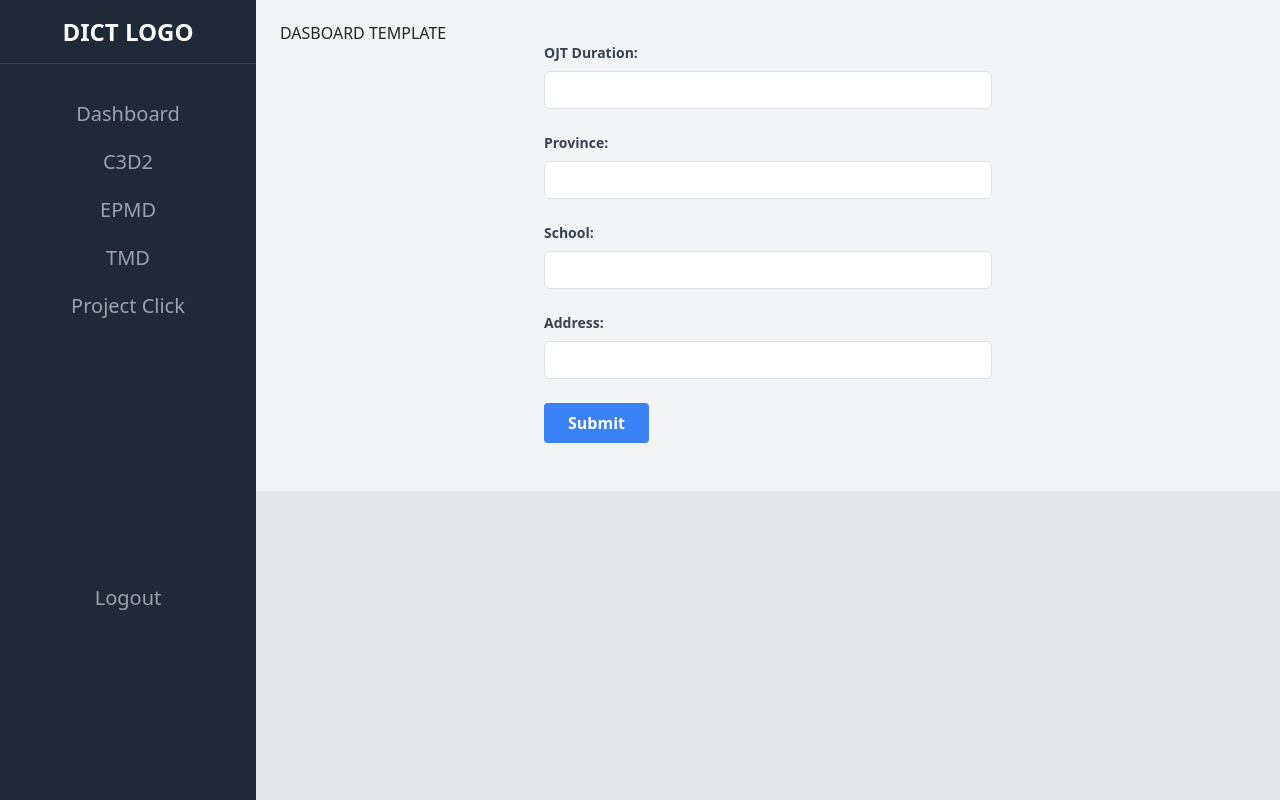
After one commit to Glennarcega/ilcdbcore, a Django app: page /add_data_ojt_form/ in a window 1280 px wide. The commit adds this page. Run offline with Django 5.2, Linux system fonts and the light colour scheme; some libraries are stand-ins or nearby versions.

Commit message:
update function

```diff
--- /dev/null
+++ b/dict/templates/add_data_ojt_form.html
@@ -0,0 +1,67 @@
+<!-- myapp/templates/home.html -->
+<!DOCTYPE html>
+<html lang="en">
+    <head>
+        <meta charset="UTF-8">
+        <meta name="viewport" content="width=device-width, initial-scale=1.0">
+        <title>Document</title>
+
+        <link rel='stylesheet' href='https://cdnjs.cloudflare.com/ajax/libs/tailwindcss/2.2.15/tailwind.min.css'>
+        <!-- Include Bootstrap CSS -->
+        <link rel="stylesheet" href="https://stackpath.bootstrapcdn.com/bootstrap/4.3.1/css/bootstrap.min.css">
+
+        <link rel='stylesheet' href='https://cdnjs.cloudflare.com/ajax/libs/tailwindcss/2.2.15/tailwind.min.css'>
+    </head>
+<body>
+
+    <div class="flex h-screen bg-gray-200">
+        <!-- Sidebar -->
+        <aside class="w-64 bg-gray-800 h-full text-white">
+          <div class="flex items-center justify-center h-16 border-b border-gray-700">
+            <span class="text-2xl font-semibold">DICT LOGO</span>
+          </div>
+
+          <!-- Sidebar Content -->
+          {% include 'sidebar.html' %}
+
+
+        </aside>
+
+        <!-- Main Content -->
+        <div class="flex-1 flex flex-col overflow-hidden">
+
+            <main class="flex-5 overflow-x-hidden overflow-y-auto bg-gray-100 p-4">
+                <H1>DASBOARD TEMPLATE</H1>
+                <form method="post" action="{% url 'insert_data' %}" class="max-w-md mx-auto">
+                    {% csrf_token %}
+                    <div class="mb-4">
+                      <label class="block text-gray-700 text-sm font-bold mb-2" for="ojt_duration">OJT Duration:</label>
+                      <input type="number" class="w-full px-3 py-2 border rounded-md text-gray-700 leading-tight focus:outline-none focus:shadow-outline" id="ojt_duration" name="ojt_duration" required>
+                    </div>
+                    <div class="mb-4">
+                      <label class="block text-gray-700 text-sm font-bold mb-2" for="province">Province:</label>
+                      <input type="text" class="w-full px-3 py-2 border rounded-md text-gray-700 leading-tight focus:outline-none focus:shadow-outline" id="province" name="province" required>
+                    </div>
+                    <div class="mb-4">
+                      <label class="block text-gray-700 text-sm font-bold mb-2" for="school">School:</label>
+                      <input type="text" class="w-full px-3 py-2 border rounded-md text-gray-700 leading-tight focus:outline-none focus:shadow-outline" id="school" name="school" required>
+                    </div>
+                    <div class="mb-4">
+                      <label class="block text-gray-700 text-sm font-bold mb-2" for="school_address">Address:</label>
+                      <input type="text" class="w-full px-3 py-2 border rounded-md text-gray-700 leading-tight focus:outline-none focus:shadow-outline" id="school_address" name="school_address" required>
+                    </div>
+                    <div class="mb-4">
+                      <button type="submit" class="bg-blue-500 hover:bg-blue-700 text-white font-bold py-2 px-4 rounded focus:outline-none focus:shadow-outline">Submit</button>
+                    </div>
+                  </form>
+
+
+            </main>
+
+        </div>
+      </div>
+ <!-- Include Bootstrap JS (Optional) -->
+ <script src="https://code.jquery.com/jquery-3.3.1.slim.min.js"></script>
+ <script src="https://stackpath.bootstrapcdn.com/bootstrap/4.3.1/js/bootstrap.min.js"></script>
+</body>
+</html>
--- a/dict/urls.py
+++ b/dict/urls.py
@@ -1,6 +1,6 @@
 
 from django.urls import path
-from .views import home, c3d2, epmd, tmd, projectClick, insert_data
+from .views import home, c3d2, epmd, tmd, projectClick, insert_data,add_data_ojt_form,edit_data_ojt
 
 urlpatterns = [
     path('', home, name='home'),      # URL for the home view
@@ -9,5 +9,6 @@ urlpatterns = [
     path('tmd/', tmd, name='tmd'),     # URL for the tmd view
     path('projectClick/', projectClick, name='projectClick'),  # URL for the projectClick view
     path('insert_data/', insert_data, name='insert_data'),
-
-]
+    path('add_data_ojt_form/', add_data_ojt_form, name='add_data_ojt_form'),
+    path('edit_data_ojt/<int:application_id>/',edit_data_ojt, name='edit_data_ojt'),
+ ]
--- a/dict/views.py
+++ b/dict/views.py
@@ -1,5 +1,5 @@
 # myapp/views.py
-from django.shortcuts import render, redirect
+from django.shortcuts import render, redirect, get_object_or_404
 from django.http import HttpResponse
 from .models import InternshipApplication
 
@@ -21,7 +21,36 @@ def projectClick(request):
     # Add logic for the projectClick view if needed
     return render(request, 'projectClick.html')
 
+def add_data_ojt_form(request):
+    return render(request, 'add_data_ojt_form.html')
 
+def edit_data_ojt(request, application_id):
+    # Retrieve the application object from the database based on the application_id
+    application = get_object_or_404(InternshipApplication, id=application_id)
+
+    # Check if the request method is POST
+    if request.method == 'POST':
+        # Handle form submission to update data
+        # Assuming you receive data from a form POST request
+        ojt_duration = request.POST.get('ojt_duration')
+        province = request.POST.get('province')
+        school = request.POST.get('school')
+        school_address = request.POST.get('school_address')
+
+        # Update the fields of the retrieved application object
+        application.ojt_duration = ojt_duration
+        application.province = province
+        application.school = school
+        application.school_address = school_address
+
+        # Save the updated application object to the database
+        application.save()
+
+        # Redirect to a success page or any other page
+        return redirect('home')  # You can change 'home' to the appropriate URL name
+
+    # Render the edit_data_ojt.html template with the retrieved application object
+    return render(request, 'edit_data_ojt.html', {'application': application})
 
 def insert_data(request):
     if request.method == 'POST':
```
Also changed, not shown: dict/templates/edit_data_ojt.html (added, +67 -0 lines), dict/templates/epmd.html (+13 -15 lines).
